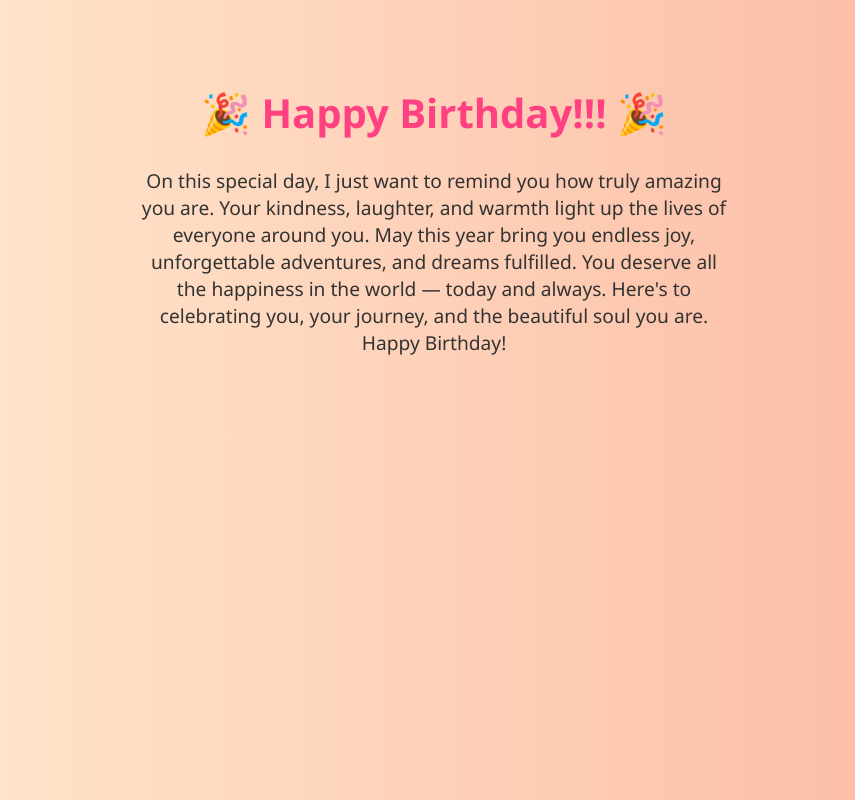
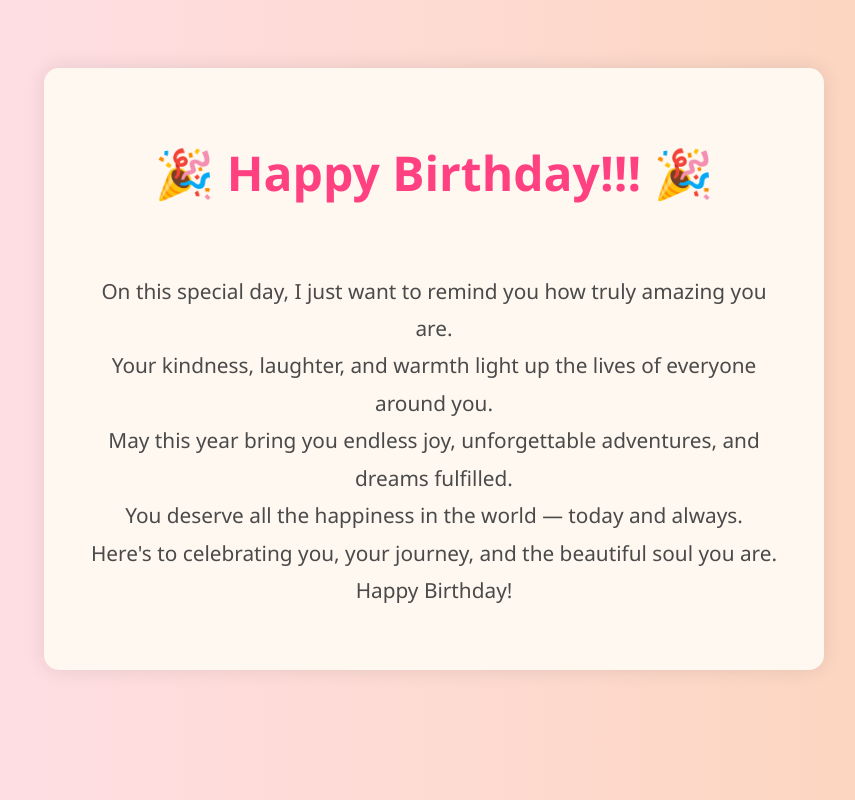
Before and after one commit to shrutson/Happy-Birthday, a plain HTML site: page index.html in a window 1280 px wide. Shown: the whole page, without its empty margins (206-1061 px from the left). Drawn offline with Linux system fonts and the light colour scheme.

Commit message:
Update style.css

```diff
--- a/style.css
+++ b/style.css
@@ -1,34 +1,28 @@
 body {
-  background: linear-gradient(to right, #ffecd2, #fcb69f);
+  background: linear-gradient(to right, #ffe0ec, #fcd4b8);
   font-family: 'Segoe UI', sans-serif;
   text-align: center;
-  padding: 50px;
-  color: #333;
+  padding: 60px;
+  color: #4a4a4a;
 }
 
 .container {
-  max-width: 600px;
+  max-width: 700px;
   margin: auto;
+  background: #fff8f0;
+  padding: 40px;
+  border-radius: 15px;
+  box-shadow: 0 0 20px rgba(0,0,0,0.1);
 }
 
 h1 {
-  font-size: 2.5em;
+  font-size: 3em;
   color: #ff4081;
+  margin-bottom: 30px;
 }
 
 .message {
-  font-size: 1.2em;
-  margin-bottom: 20px;
+  font-size: 1.3em;
+  line-height: 1.8;
+  white-space: pre-line;
 }
-
-.cake, .balloons {
-  width: 200px;
-  margin: 20px;
-  animation: float 3s ease-in-out infinite;
-}
-
-@keyframes float {
-  0% { transform: translateY(0); }
-  50% { transform: translateY(-15px); }
-  100% { transform: translateY(0); }
-}
```
